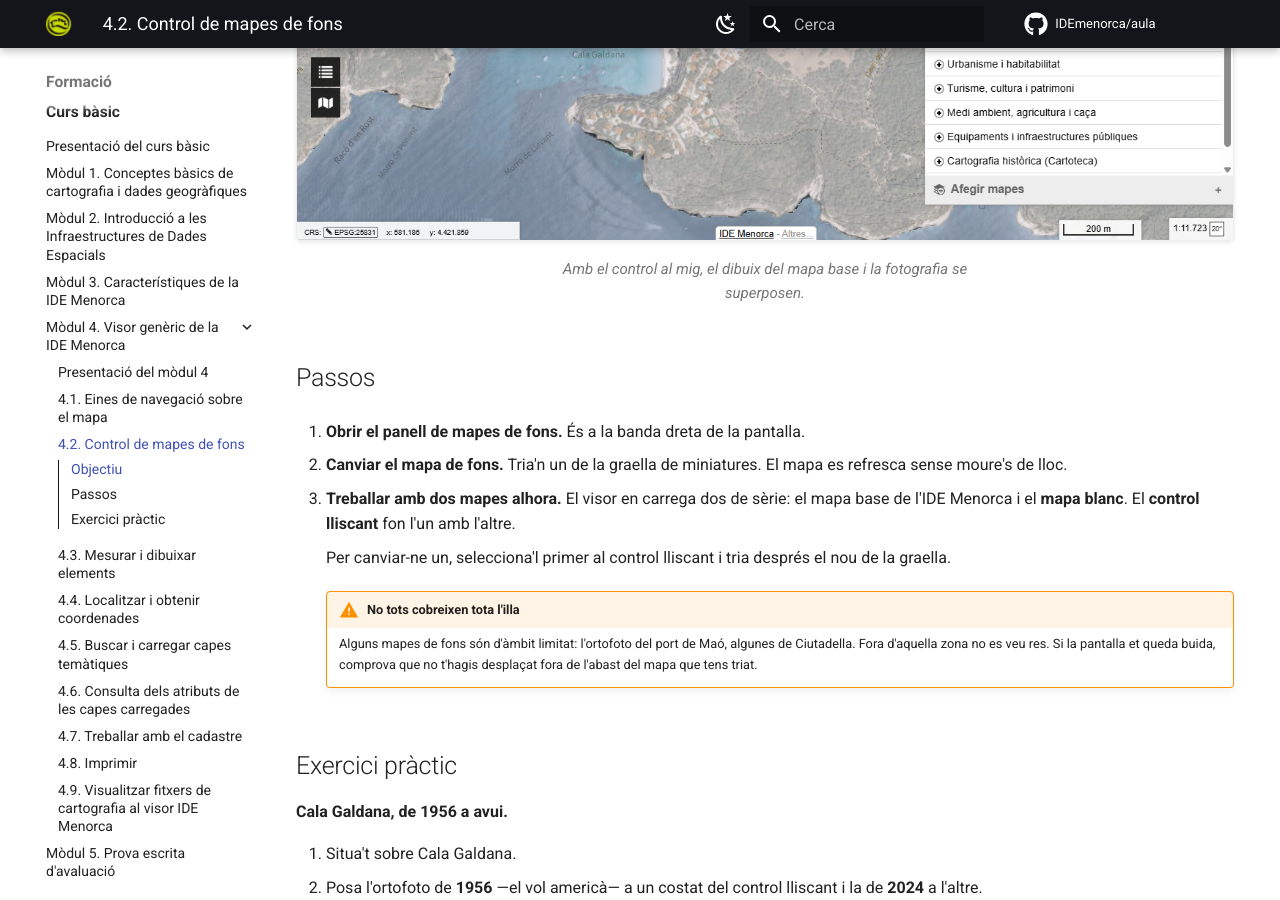
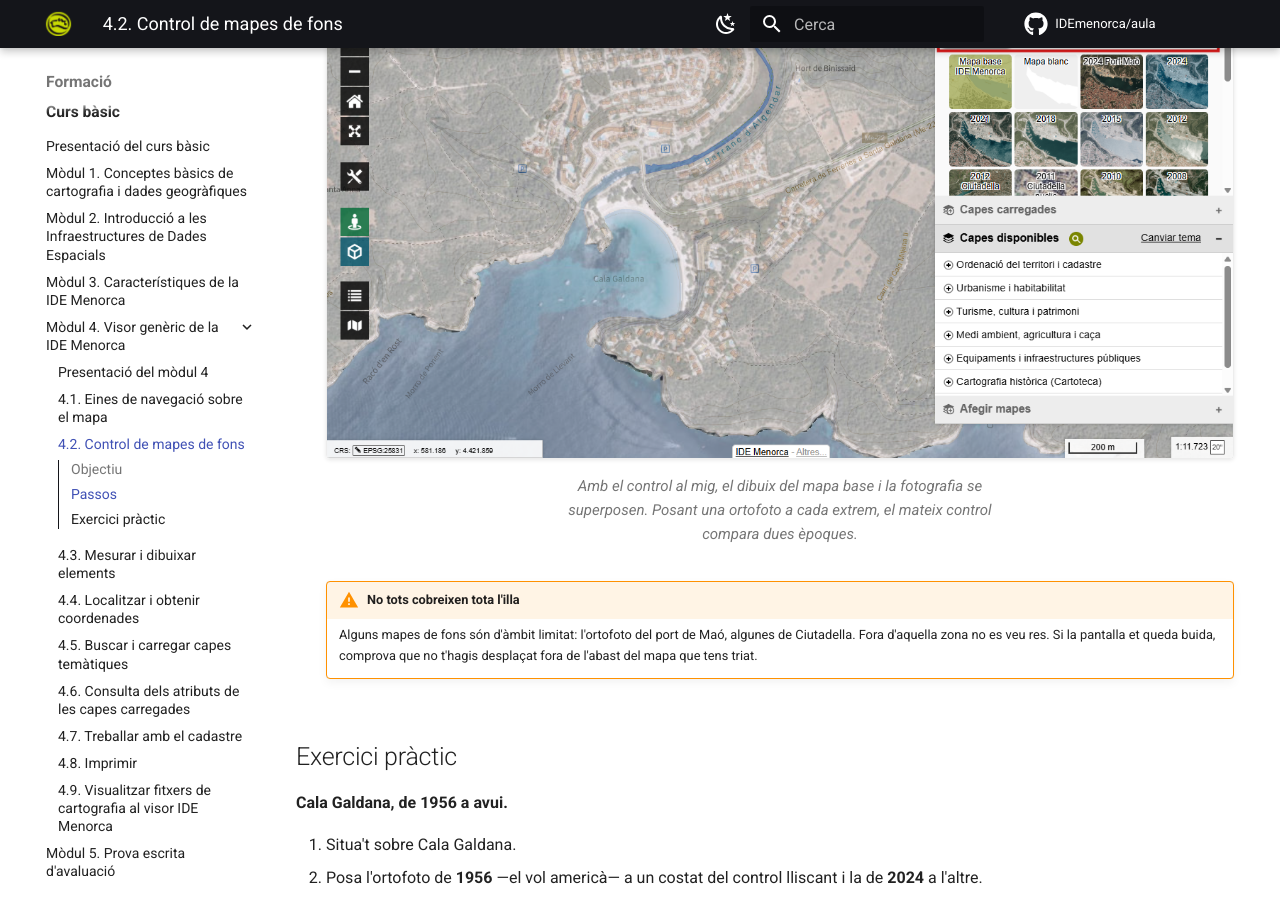
Before and after one commit to IDEmenorca/aula, an MkDocs documentation site: the page built from docs/formacio/basic/modul-4-visor/02-mapes-de-fons.md, in a window 1280 px wide and 900 px high, scrolled down 604 px. Built offline with MkDocs 1.6.1 and Material for MkDocs 9.7.7, drawn with Linux system fonts in a browser that asks for light colours; comment, search, counter and statistics services are not loaded.

Commit message:
Baixa la captura de la 4.2 al pas que explica el control lliscant
Estava sota l'objectiu, fent d'imatge d'obertura com a la 4.1. Però allà la
imatge orienta i aquí explica un mecanisme concret, i quedava just sota una
frase que promet comparar dues èpoques mostrant una cosa que no ho és.

Ara va dins del pas 3, i el peu de foto fa de pont: diu que posant una
ortofoto a cada extrem el mateix control compara dues dates, que és el que
demana l'exercici.

Co-Authored-By: Claude Opus 5 <noreply@anthropic.com>

```diff
--- a/docs/formacio/basic/modul-4-visor/02-mapes-de-fons.md
+++ b/docs/formacio/basic/modul-4-visor/02-mapes-de-fons.md
@@ -4,11 +4,6 @@
 
 En acabar sabràs canviar el mapa de fons i comparar dues èpoques del mateix
 lloc amb el control lliscant.
-
-<figure markdown>
-  ![El control lliscant al mig del recorregut, amb el mapa base a un extrem i una ortofoto a l'altre, i el mapa al darrere mostrant la fusió dels dos. El control, emmarcat](img/42-mapes-de-fons.png){ .captura }
-  <figcaption>Amb el control al mig, el dibuix del mapa base i la fotografia se superposen.</figcaption>
-</figure>
 
 ## Passos
 
@@ -23,6 +18,11 @@ lloc amb el control lliscant.
 
     Per canviar-ne un, selecciona'l primer al control lliscant i tria després
     el nou de la graella.
+
+    <figure markdown>
+      ![El control lliscant al mig del recorregut, amb el mapa base a un extrem i una ortofoto a l'altre, i el mapa al darrere mostrant la fusió dels dos. El control, emmarcat](img/42-mapes-de-fons.png){ .captura }
+      <figcaption>Amb el control al mig, el dibuix del mapa base i la fotografia se superposen. Posant una ortofoto a cada extrem, el mateix control compara dues èpoques.</figcaption>
+    </figure>
 
     !!! warning "No tots cobreixen tota l'illa"
         Alguns mapes de fons són d'àmbit limitat: l'ortofoto del port de Maó,
```
